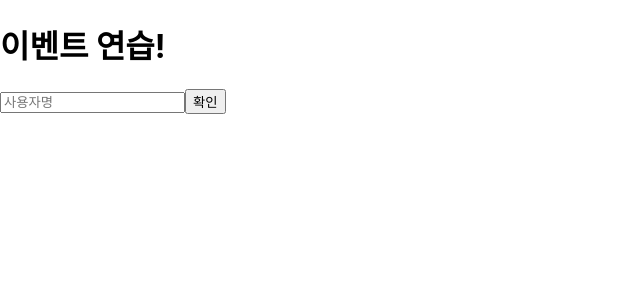
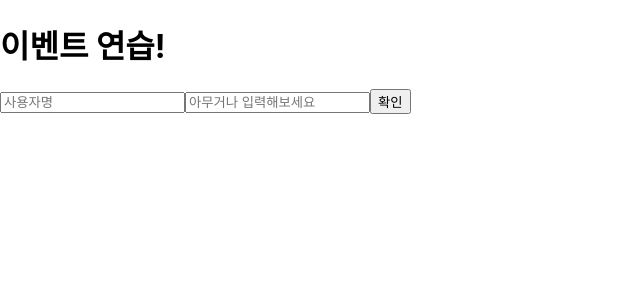
Before and after one commit to skdding3/react2022-prac, a React (Create React App) app: page / in a window 1280 px wide. Shown: the top 300 px of the page, without its empty margins (0-640 px from the left). Built offline with nearby package versions, Linux system fonts and the light colour scheme.

Commit message:
react 연마하기 10/10
- #1 component 생성 및 props 렌더링
- #2 클래스형 컴포넌트에서 props 사용하기
- #3 클래스형 컴포넌트의 state
- #4 useState 사용하기
- #5 이벤트 핸들링
- #6 함수형 컴포넌트화 (수정)

```diff
--- a/src/component/EventPractice.jsx
+++ b/src/component/EventPractice.jsx
@@ -3,7 +3,7 @@ import React, {useState} from 'react';
 
 // 함수형 컴포넌트
 const EventPractice = () => {
-    const [username, setUsername] = useState('나야!');
+    const [username, setUsername] = useState('');
     const [message, setMessage] = useState('')
     const onChangeUsername = e => setUsername(e.target.value)
     const onChangeMessage = e => setMessage(e.target.value)
@@ -25,6 +25,13 @@ const EventPractice = () => {
                 type={"text"}
                 name={username}
                 placeholder={"사용자명"}
+                value={username}
+                onChange={onChangeUsername}
+            />
+            <input
+                type={"text"}
+                name={username}
+                placeholder={"아무거나 입력해보세요"}
                 value={message}
                 onChange={onChangeMessage}
                 onKeyPress={onKeyPress}
```
